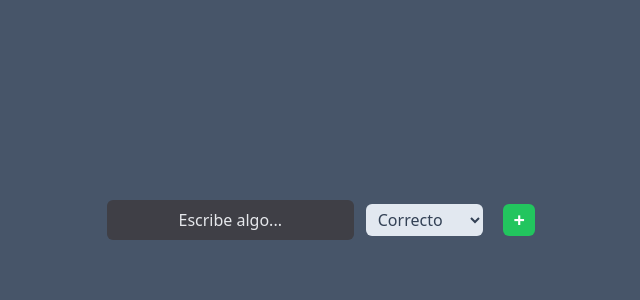
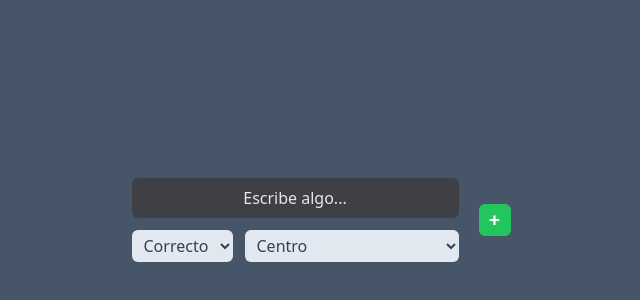
Before and after one commit to LeojAnidem/toast-notify, a React (Vite) app: page / in a window 1280 px wide. Shown: the part 148-448 px from the top of the page, without its empty margins (319-959 px from the left). Built offline with nearby package versions, Linux system fonts and the light colour scheme.

Commit message:
[<< Direccion de toast >]
==========>
Implementamos la opcion de cambiar la direccion en la que aparecen las
toast-notifications.

```diff
--- a/public/styles/index.css
+++ b/public/styles/index.css
@@ -521,8 +521,36 @@ video {
   --tw-backdrop-sepia:  ;
 }
 
+.absolute {
+  position: absolute;
+}
+
+.top-0 {
+  top: 0px;
+}
+
+.top-2 {
+  top: 0.5rem;
+}
+
+.left-2 {
+  left: 0.5rem;
+}
+
+.right-2 {
+  right: 0.5rem;
+}
+
+.bottom-2 {
+  bottom: 0.5rem;
+}
+
 .col-span-2 {
   grid-column: span 2 / span 2;
+}
+
+.col-span-3 {
+  grid-column: span 3 / span 3;
 }
 
 .flex {
@@ -557,6 +585,50 @@ video {
   max-height: 10rem;
 }
 
+.max-h-3 {
+  max-height: 0.75rem;
+}
+
+.max-h-32 {
+  max-height: 8rem;
+}
+
+.max-h-24 {
+  max-height: 6rem;
+}
+
+.max-h-28 {
+  max-height: 7rem;
+}
+
+.max-h-\[8rem\] {
+  max-height: 8rem;
+}
+
+.max-h-\[7\.5rem\] {
+  max-height: 7.5rem;
+}
+
+.max-h-\[7\.3rem\] {
+  max-height: 7.3rem;
+}
+
+.max-h-\[7\.2rem\] {
+  max-height: 7.2rem;
+}
+
+.max-h-\[7rem\] {
+  max-height: 7rem;
+}
+
+.max-h-\[7\.1rem\] {
+  max-height: 7.1rem;
+}
+
+.max-h-20 {
+  max-height: 5rem;
+}
+
 .w-4 {
   width: 1rem;
 }
@@ -575,6 +647,34 @@ video {
 
 .w-full {
   width: 100%;
+}
+
+.max-w-\[7rem\] {
+  max-width: 7rem;
+}
+
+.max-w-\[10rem\] {
+  max-width: 10rem;
+}
+
+.max-w-\[30rem\] {
+  max-width: 30rem;
+}
+
+.max-w-\[20rem\] {
+  max-width: 20rem;
+}
+
+.max-w-\[15rem\] {
+  max-width: 15rem;
+}
+
+.max-w-\[18rem\] {
+  max-width: 18rem;
+}
+
+.max-w-\[17rem\] {
+  max-width: 17rem;
 }
 
 .cursor-pointer {
@@ -645,6 +745,11 @@ video {
 .bg-zinc-700 {
   --tw-bg-opacity: 1;
   background-color: rgb(63 63 70 / var(--tw-bg-opacity));
+}
+
+.bg-red-50 {
+  --tw-bg-opacity: 1;
+  background-color: rgb(254 242 242 / var(--tw-bg-opacity));
 }
 
 .bg-red-500 {
--- a/src/App.jsx
+++ b/src/App.jsx
@@ -3,22 +3,25 @@ import { ToastContext, ToastConsumer } from './context/ToastProvider.jsx'
 import { fnSet } from './utils/hookManager.js'
 
 export const App = () => {
-  const { addToast, toastTypes } = useContext(ToastContext)
+  const { addToast, toastTypes, toastDirection } = useContext(ToastContext)
   const [toast, setToast] = useState({
     message: '',
-    type: toastTypes[0].value
+    type: toastTypes[0].value,
+    direction: toastDirection[0].direction
   })
 
-  const { message, type } = toast
+  const { message, type, direction } = toast
   const setVal = fnSet(setToast)
 
   const handlerOnChange = (e) => setVal('message', e.target.value)
-  const handlerSelect = (e) => setVal('type', e.target.value)
+  const handlerType = (e) => setVal('type', e.target.value)
+  const handlerDirection = (e) => setVal('direction', e.target.value)
 
   const handlerSubmit = (e) => {
     e.preventDefault()
     addToast(message, type)
-    setToast(() => ({
+    setToast((prev) => ({
+      ...prev,
       message: '',
       type: toastTypes[0].value
     }))
@@ -32,7 +35,7 @@ export const App = () => {
       >
         <div className='grid grid-cols-3 gap-3 items-center'>
           <input
-            className='p-2 col-span-2 bg-zinc-700 rounded-md placeholder:text-gray-200 text-center'
+            className='p-2 col-span-3 bg-zinc-700 rounded-md placeholder:text-gray-200 text-center'
             type='text'
             placeholder='Escribe algo...'
             value={message}
@@ -41,7 +44,7 @@ export const App = () => {
           <select
             className='px-2 py-1 cursor-pointer bg-slate-200 text-slate-700 rounded-md'
             value={type}
-            onChange={handlerSelect}
+            onChange={handlerType}
           >
             {
               toastTypes.map(type => {
@@ -56,6 +59,25 @@ export const App = () => {
               })
             }
           </select>
+          <select
+            className='px-2 py-1 col-span-2 cursor-pointer bg-slate-200 text-slate-700 rounded-md'
+            value={direction}
+            onChange={handlerDirection}
+          >
+            {
+              toastDirection.map(dir => {
+                console.log(dir)
+                return (
+                  <option
+                    key={`option-${dir.value}`}
+                    value={dir.direction}
+                  >
+                    {dir.message}
+                  </option>
+                )
+              })
+            }
+          </select>
         </div>
         <button
           className='w-8 h-8 bg-green-500 text-xl font-extrabold rounded-md'
@@ -64,7 +86,7 @@ export const App = () => {
           +
         </button>
       </form>
-      <ToastConsumer />
+      <ToastConsumer direction={direction} />
     </div>
   )
 }
--- a/src/components/Toast.jsx
+++ b/src/components/Toast.jsx
@@ -1,7 +1,7 @@
 import { useState } from 'react'
 import { fnSet } from '../utils/hookManager'
 
-export const Toast = ({ message, colorType, onClose }) => {
+export const Toast = ({ message, colorType, onClose, onMouseEnter }) => {
   const [config, setConfig] = useState({
     moreHeight: false,
     moreWidth: false,
@@ -12,6 +12,7 @@ export const Toast = ({ message, colorType, onClose }) => {
   const setVal = fnSet(setConfig)
 
   const handlerMouseEnter = () => {
+    onMouseEnter()
     if (message.length > 24) setVal('moreHeight', true)
     if (message.length > 60) setVal('moreWidth', true)
     if (message.length > 68) setVal('moreScroll', true)
--- a/src/context/ToastProvider.jsx
+++ b/src/context/ToastProvider.jsx
@@ -20,6 +20,44 @@ export const ToastProvider = ({ children }) => {
     }
   ]
 
+  const toastDirection = [
+    {
+      message: 'Centro',
+      value: 'center',
+      direction: ''
+    },
+    {
+      message: 'Arriba Centro',
+      value: 'top',
+      direction: 'absolute top-2'
+    },
+    {
+      message: 'Arriba Izquierda',
+      value: 'top-left',
+      direction: 'absolute top-2 left-2'
+    },
+    {
+      message: 'Arriba Derecha',
+      value: 'top-right',
+      direction: 'absolute top-2 right-2'
+    },
+    {
+      message: 'Abajo Centro',
+      value: 'bottom',
+      direction: 'absolute bottom-2'
+    },
+    {
+      message: 'Abajo Izquierda',
+      value: 'bottom-left',
+      direction: 'absolute bottom-2 left-2'
+    },
+    {
+      message: 'Abajo Derecha',
+      value: 'bottom-right',
+      direction: 'absolute bottom-2 right-2'
+    }
+  ]
+
   const addToast = (message, type) => {
     const objType = toastTypes.filter(toastType => toastType.value === type)
     const { color } = objType[0]
@@ -36,17 +74,26 @@ export const ToastProvider = ({ children }) => {
   const removeToast = (id) => setToasts(prev => prev.filter(toast => toast.id !== id))
 
   return (
-    <ToastContext.Provider value={{ toasts, toastTypes, addToast, removeToast }}>
+    <ToastContext.Provider value={{ toasts, toastTypes, toastDirection, addToast, removeToast }}>
       {children}
     </ToastContext.Provider>
   )
 }
 
-export const ToastConsumer = () => {
+export const ToastConsumer = ({ direction }) => {
   const { toasts, removeToast } = useContext(ToastContext)
 
+  const focusChildren = (id) => {
+
+  }
+
   return (
-    <div className='max-h-40 overflow-auto toast_scroll flex flex-col gap-2'>
+    <div
+      className={`
+        max-h-28 overflow-auto toast_scroll flex flex-col gap-2
+        ${direction}
+      `}
+    >
       {
         toasts.length > 0 && (
           toasts.map((toast) => {
@@ -56,6 +103,7 @@ export const ToastConsumer = () => {
                 colorType={toast.color}
                 message={toast.message}
                 onClose={() => removeToast(toast.id)}
+                onMouseEnter={() => focusChildren(toast.id)}
               />
             )
           })
```
